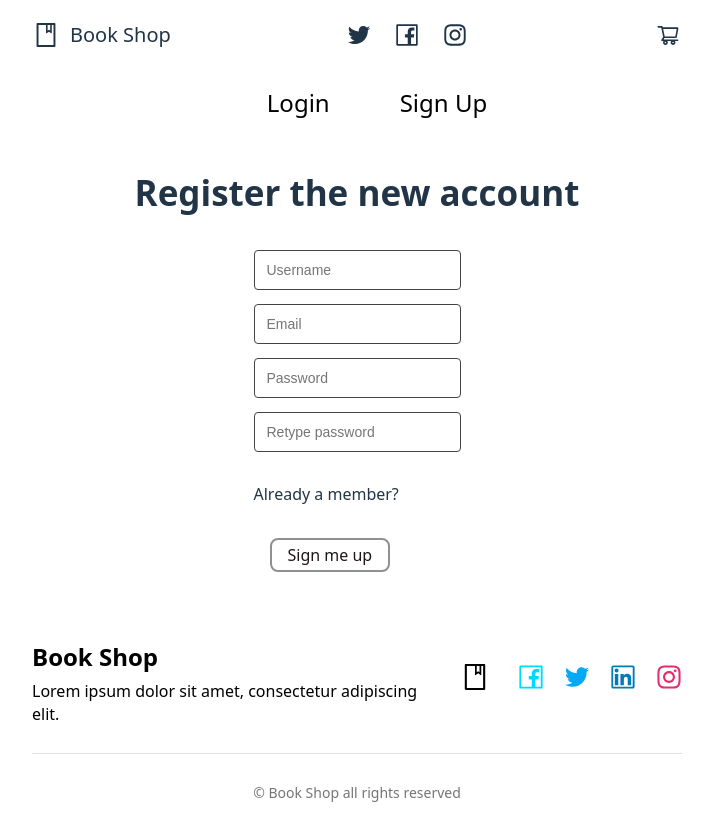
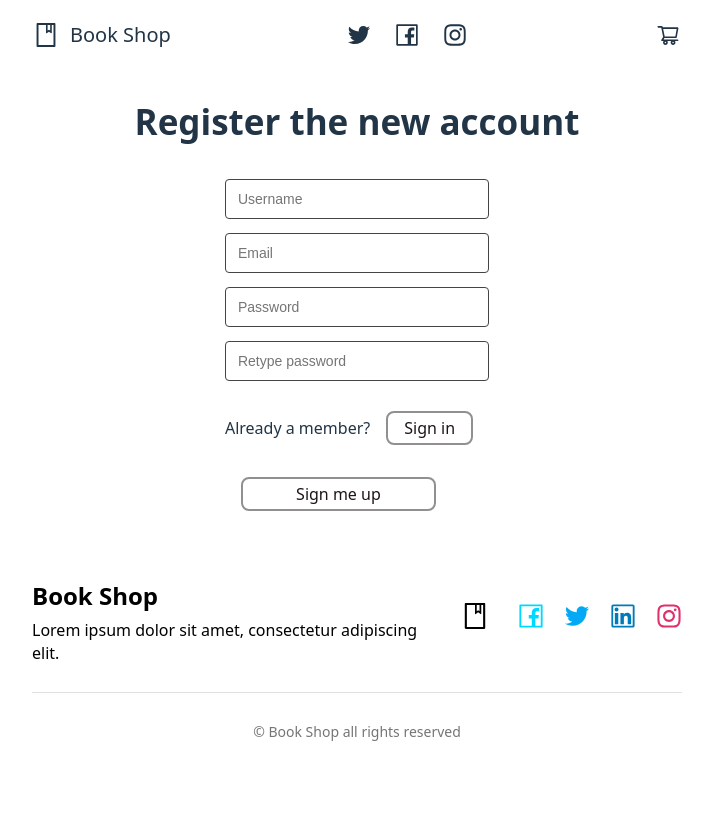
Before and after one commit to IrynaRd/web-development-labs, a React (Vite) app in the folder lab/: page /signup in a window 1280 px wide. Shown: the whole page, without its empty margins (283-996 px from the left). After the commit the page ends 800 px from the top, so only its background shows below. Built offline with nearby package versions, Linux system fonts and the light colour scheme.

Commit message:
adding changes

```diff
--- /dev/null
+++ b/lab/src/containers/Auth/auth_components/LogIn/LogIn.styled.jsx
@@ -0,0 +1,30 @@
+import styled from 'styled-components';
+
+export const ButtonWrapper = styled.div`
+    display: flex;
+    align-items: center;
+`;
+
+export const ButtonFooter = styled.button`
+    background: ${props => props.$primary ? "#1f1518" : "white"};
+    color: ${props => props.$primary ? "white" : "#1f1518"};
+    width: 195px;
+    font-size: 1em;
+    margin: 1em;
+    padding: 0.25em 1em;
+    border: 2px solid #928f90;
+    border-radius: 3px;
+    border-radius: 8px;
+    font-weight: 400;
+    font-family: inherit;
+    cursor: pointer;
+    transition: border-color 0.25s;
+
+    &:hover {
+    border-color: #646cff;
+    }
+    &:focus,
+    &:focus-visible {
+    outline: 4px auto -webkit-focus-ring-color;
+}
+`;
--- a/lab/src/containers/Auth/auth_components/LogIn/Login.jsx
+++ b/lab/src/containers/Auth/auth_components/LogIn/Login.jsx
@@ -6,7 +6,7 @@ import { Button } from "../../../Catalog/Catalog.styled";
 import { useSelector, useDispatch } from "react-redux";
 import { useAuth } from "../../AuthProvider/AuthProvider";
 import { FormWrapper, InputWrapper, StyledField, ButtonsWrapper, SuccessWrapper } from "../../../Cart/Checkout/Checkout.styled";
-
+import { ButtonWrapper, ButtonFooter } from "./LogIn.styled";
 
 const ErrorDisplay = ({children}) => {
     return (
@@ -45,6 +45,10 @@ const LogIn = () => {
 
     };
 
+    const handleSignUp = () => {
+        navigate('/signup')
+    }
+
 
     return (
         <div>
@@ -71,13 +75,15 @@ const LogIn = () => {
                             </div>
 
 
-                            <div>
+                            <ButtonWrapper>
+
                                 <p>Not a member?</p>
-                                {/* <Button onClick={} >Sign in</Button> */}
-                            </div>
-                            <Button type="submit" disabled={!isValid || isSubmitting}>
-                                {isSubmitting ? 'inprocess' : 'Log in me '}
-                            </Button>
+                                <Button type = "button" onClick={handleSignUp} >Sign up</Button>
+                            </ButtonWrapper>
+
+                            <ButtonFooter type="submit" disabled={!isValid || isSubmitting}>
+                                {isSubmitting ? 'inprocess' : 'Log in'}
+                            </ButtonFooter>
 
                         </Form>
                     )
--- a/lab/src/containers/Auth/auth_components/SignUp/SignUp.jsx
+++ b/lab/src/containers/Auth/auth_components/SignUp/SignUp.jsx
@@ -6,6 +6,7 @@ import { Button } from "../../../Catalog/Catalog.styled";
 import { useSelector, useDispatch } from "react-redux";
 import { useAuth } from "../../AuthProvider/AuthProvider";
 import { FormWrapper, InputWrapper, StyledField, ButtonsWrapper, SuccessWrapper } from "../../../Cart/Checkout/Checkout.styled";
+import { ButtonWrapper, ButtonFooter } from "../LogIn/LogIn.styled";
 
 
 const ErrorDisplay = ({children}) => {
@@ -36,6 +37,7 @@ const SignUp = () => {
         password: Yup.string()
             .required("Password is required"),
         retype_password: Yup.string()
+            .oneOf([Yup.ref('password'), null], "Password should be the same")
             .required("Password retype is required"),
     });
 
@@ -52,6 +54,10 @@ const SignUp = () => {
         }, 5);
 
     };
+
+    const handleLogIn = () => {
+        navigate('/login')
+    }
 
 
     return (
@@ -93,13 +99,13 @@ const SignUp = () => {
                                 </div>
                             </div>
 
-                            <div>
+                            <ButtonWrapper>
                                 <p>Already a member?</p>
-                                {/* <Button onClick={} >Sign in</Button> */}
-                            </div>
-                            <Button type="submit" disabled={!isValid || isSubmitting}>
+                                <Button type = "button" onClick={handleLogIn} >Sign in</Button>
+                            </ButtonWrapper>
+                            <ButtonFooter type="submit" disabled={!isValid || isSubmitting}>
                                 {isSubmitting ? 'inprocess' : 'Sign me up'}
-                            </Button>
+                            </ButtonFooter>
 
                         </Form>
                     )
--- a/lab/src/containers/Cart/Cart.jsx
+++ b/lab/src/containers/Cart/Cart.jsx
@@ -4,9 +4,16 @@ import { BtsWrapper } from "./Cart.styled";
 import CartItem from "./CartItem/CartItem";
 import { useSelector, useDispatch } from "react-redux";
 import { useNavigate } from 'react-router-dom';
+import { useAuth } from "../Auth/AuthProvider/AuthProvider";
 
 const Cart = () => {
-    const cartItems = useSelector((state) => state.cart.items);
+    const {email} = useAuth();
+    const cartItems = useSelector((state) =>{
+        if (email) {
+            return state.cart.userCarts[email] || [];
+        }
+        return [];
+    });
     const navigate = useNavigate();
     const handleBack = () => {
         navigate(-1);
--- a/lab/src/containers/Cart/CartItem/CartItem.jsx
+++ b/lab/src/containers/Cart/CartItem/CartItem.jsx
@@ -7,14 +7,17 @@ import { decreaseAvailability, increaseAvailability } from "../../../states/avai
 import { useSelector } from "react-redux";
 import { Button } from "../../Catalog/Catalog.styled";
 import { useNavigate } from "react-router-dom";
+import { useAuth } from "../../Auth/AuthProvider/AuthProvider";
 
 function CartItem ({item}) {
+    const {email} = useAuth();
     const { book, amount } = item;
     const dispatch = useDispatch();
     const navigate = useNavigate();
     const itemIdPayload = {
         id: book.id,
-        cover: book.cover
+        cover: book.cover,
+        email: email
     };
     const handleToItem = () => {
         navigate(`/catalog/${book.id}`);
--- a/lab/src/containers/Catalog/Item/Item.jsx
+++ b/lab/src/containers/Catalog/Item/Item.jsx
@@ -9,8 +9,10 @@ import MainPicture from "../../../assets/icons/books.png";
 import { addItemToCart } from "../../../states/cartList/cartList";
 import { decreaseAvailability } from "../../../states/available/availableSlice";
 import {useNavigate} from 'react-router-dom';
+import { useAuth } from "../../Auth/AuthProvider/AuthProvider";
 
 function ItemPage ({ book }) {
+    const {email} = useAuth();
     const navigate = useNavigate();
     const handleGoBack = () => {
         navigate(-1);
@@ -28,7 +30,8 @@ function ItemPage ({ book }) {
                 price: book.price,
                 cover: selectedCover
             },
-            amount: amountCart
+            amount: amountCart,
+            email: email
         }
         dispatch(addItemToCart(addedItem));
         console.log("Item added");
--- a/lab/src/containers/Navigation/Navigation.jsx
+++ b/lab/src/containers/Navigation/Navigation.jsx
@@ -12,6 +12,7 @@ import SignUp from "../Auth/auth_components/SignUp/SignUp";
 import { useAuth } from "../Auth/AuthProvider/AuthProvider";
 import ProtectedRoute from "../Auth/AuthProvider/ProtectedRoute";
 import PublicRoute from "../Auth/AuthProvider/PublicRoute";
+import { Button } from "../Catalog/Catalog.styled";
 
 
 const Navigation = () => {
@@ -31,17 +32,17 @@ const Navigation = () => {
                             <li>
                                 <NavLink to="/cart" end className={({ isActive }) => isActive ? 'selected' : undefined}>Cart</NavLink>
                             </li>
-                            <button onClick={() => logOut()}>Sign out</button>
+                            <Button onClick={() => logOut()}>Sign out</Button>
                         </>}
 
                     {!isAuthenticated && (
                         <>
-                            <li>
+                            {/* <li>
                                 <NavLink to="/login" end className={({ isActive }) => isActive ? 'selected' : undefined}>Login</NavLink>
                             </li>
                             <li>
                                 <NavLink to="/signup" end className={({ isActive }) => isActive ? 'selected' : undefined}>Sign Up</NavLink>
-                            </li>
+                            </li> */}
                         </>
                     )}
                 </ul>
--- a/lab/src/states/cartList/cartList.js
+++ b/lab/src/states/cartList/cartList.js
@@ -1,24 +1,24 @@
 import { createSlice } from "@reduxjs/toolkit";
-const storage_key = 'cart';
+const storage_key = 'userCart';
 const doba = 24 * 3600 * 1000;
 
 const loadState = () => {
     try {
         const serializedState = localStorage.getItem(storage_key);
         if (serializedState === null) {
-            return undefined;
+            return {userCarts: {}};
         }
         const savedData = JSON.parse(serializedState);
 
         if (savedData.timestamp && (Date.now() - savedData.timestamp > doba)) {
             localStorage.removeItem(storage_key);
-            return undefined;
+            return {userCarts: {}};
         }
 
         return savedData.cart;
     } catch (err) {
         console.error(err);
-        return undefined;
+        return {userCarts: {}};
     }
 };
 
@@ -37,8 +37,9 @@ export const saveState = (cartState) => {
 
 const persistedState = loadState();
 
-const initialState = persistedState ? persistedState : {
-    items: []
+const initialState =  {
+    ...persistedState,
+    userCarts: persistedState.userCarts || {}
 };
 
 const cartSlice = createSlice({
@@ -46,42 +47,51 @@ const cartSlice = createSlice({
     initialState,
     reducers: {
         addItemToCart: (state, action) => {
-            const book = action.payload.book;
-            const amount = action.payload.amount;
-            const exists = state.items.find(item => item.book.id===book.id && item.book.cover === book.cover);
+            const { book, amount, email } = action.payload;
+
+            if (!state.userCarts[email]) {
+                state.userCarts[email] = [];
+            }
+            const currentItems = state.userCarts[email];
+            const exists = currentItems.find(item => item.book.id===book.id && item.book.cover === book.cover);
 
             if (exists) {
                 exists.amount += amount;
             } else {
-                state.items.push({book, amount});
+                currentItems.push({book, amount});
             }
         },
         updateAmount: (state, action) => {
-            const id = action.payload.id;
-            const cover = action.payload.cover;
-            const amountChange = action.payload.amountChange;
-            const exists = state.items.find(item => item.book.id===id && item.book.cover === cover);
+            const { id, cover, amountChange, email } = action.payload;
 
+            if (!state.userCarts[email]) {
+                return;
+            }
+            const currentItems = state.userCarts[email];
+            const exists = currentItems.find(item => item.book.id===id && item.book.cover === cover);
             if (exists) {
                 exists.amount += amountChange;
-                if(exists.amount < 1) {
-                    state.items = state.items.filter(
-                        item => !(item.book.id === id && item.book.cover === cover)
-                    );
+                if (exists.amount < 1) {
+                    state.userCarts[email] = currentItems.filter(
+                        item => !(item.book.id === id && item.book.cover === cover));
                 }
             }
         },
 
         removeItem: (state, action) => {
-            const id = action.payload.id;
-            const cover = action.payload.cover;
-            state.items = state.items.filter(item => !(item.book.id === id && item.book.cover === cover));
+            const { id, cover, email } = action.payload;
+            if (!state.userCarts[email]) return;
+            const currentItems = state.userCarts[email];
+
+            state.userCarts[email] = currentItems.filter(item => !(item.book.id === id && item.book.cover === cover));
             console.log("deleted");
-            console.log(state.items);
         },
 
-        clearList: (state) => {
-            state.items = [];
+        clearList: (state, action) => {
+            const { email } = action.payload;
+             if (state.userCarts[email]) {
+                 state.userCarts[email] = [];
+             }
         }
     }
 });
```
